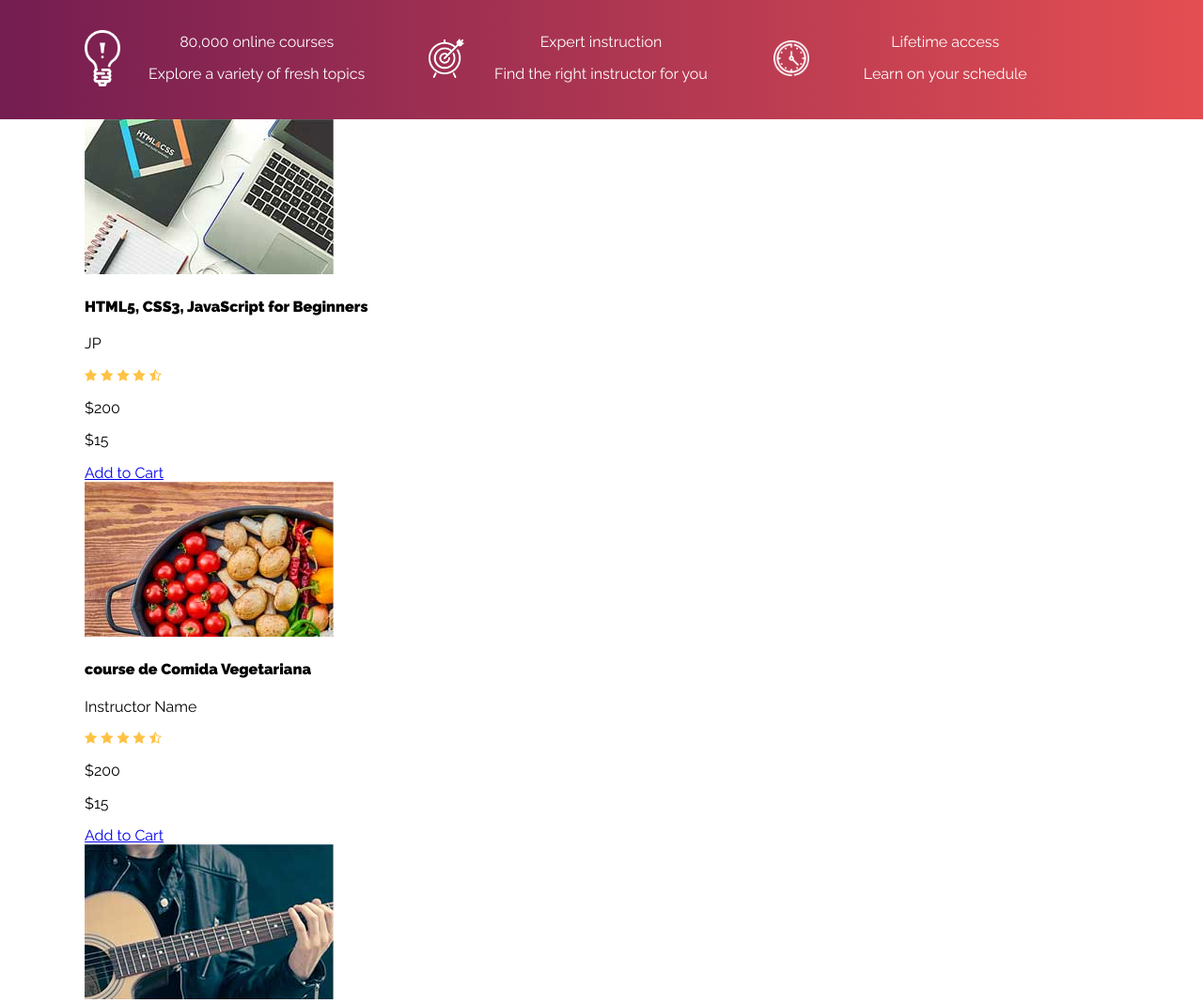
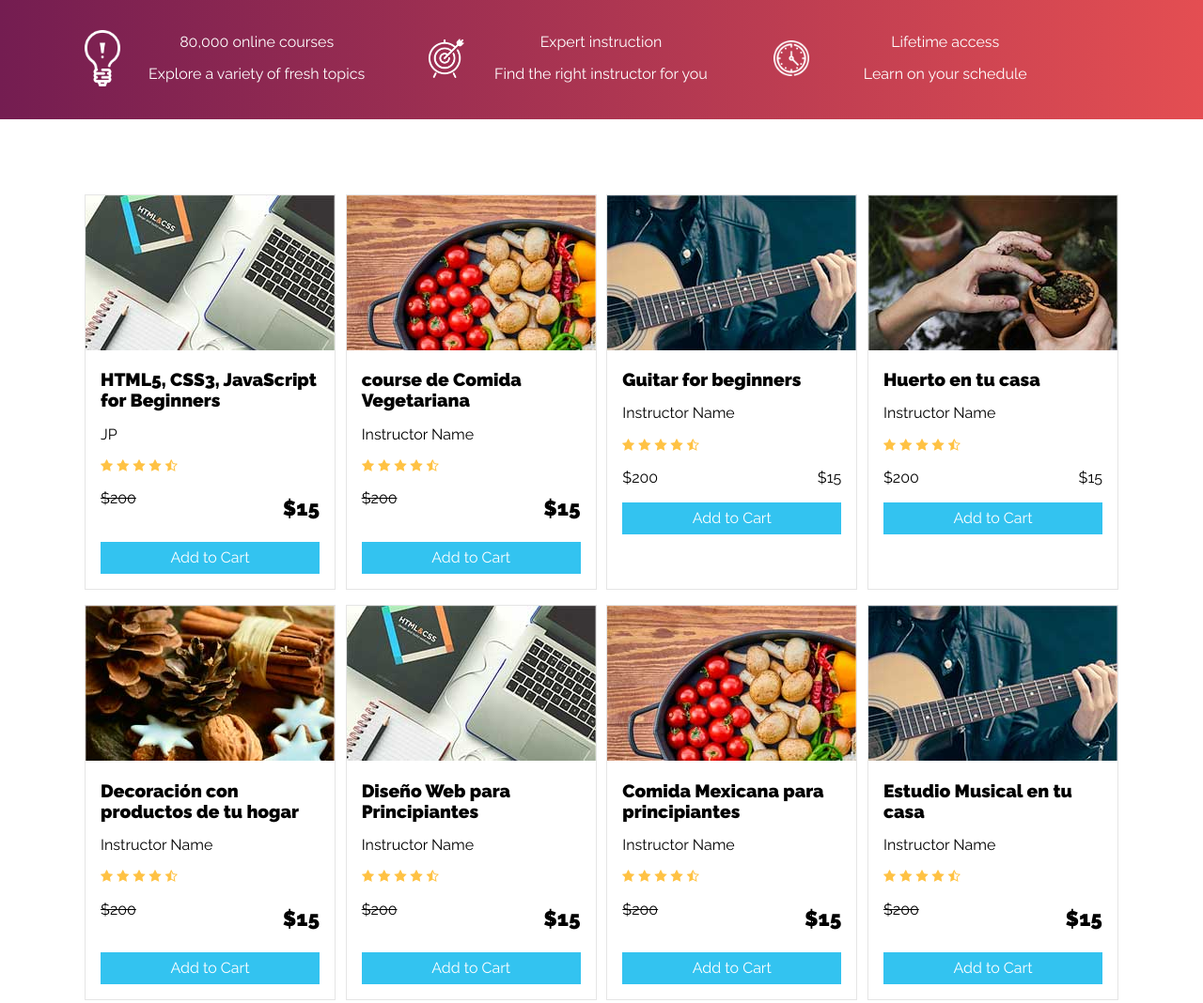
Before and after one commit to carolvasc/advanced-css, a website: page flexbox/udemy/index.html in a window 1280 px wide. Shown: the part 460-1528 px from the top of the page at 94% size. Drawn offline with nearby package versions, Linux system fonts and the light colour scheme.

Commit message:
WIP Udemy project: Courses list section

```diff
--- a/flexbox/udemy/scss/app.scss
+++ b/flexbox/udemy/scss/app.scss
@@ -120,3 +120,46 @@ body {
     }
   }
 }
+
+.course-list {
+  margin-top: 5rem;
+  display: flex;
+  flex-wrap: wrap;
+  justify-content: space-between;
+
+  .course {
+    flex: 0 0 calc(50% - 1rem);
+    @include tablet {
+      flex: 0 0 calc(33.3% - 1rem);
+    }
+    @include desktop {
+      flex: 0 0 calc(25% - 1rem);
+    }
+    background-color: $white;
+    margin-bottom: 1rem;
+    border: 1px solid darken($gray, 5%);
+
+    .course-info {
+      padding: 1rem;
+      h4 {
+        margin: 0;
+        font-size: 1.2rem;
+      }
+      .price {
+        display: flex;
+        justify-content: space-between;
+
+        .regular {
+          text-decoration: line-through;
+        }
+        .offer {
+          font-size: 1.4rem;
+          font-weight: 700;
+        }
+      }
+      .button {
+        @include button($primary);
+      }
+    }
+  }
+}
```
Also changed, not shown: flexbox/udemy/css/app.css.
